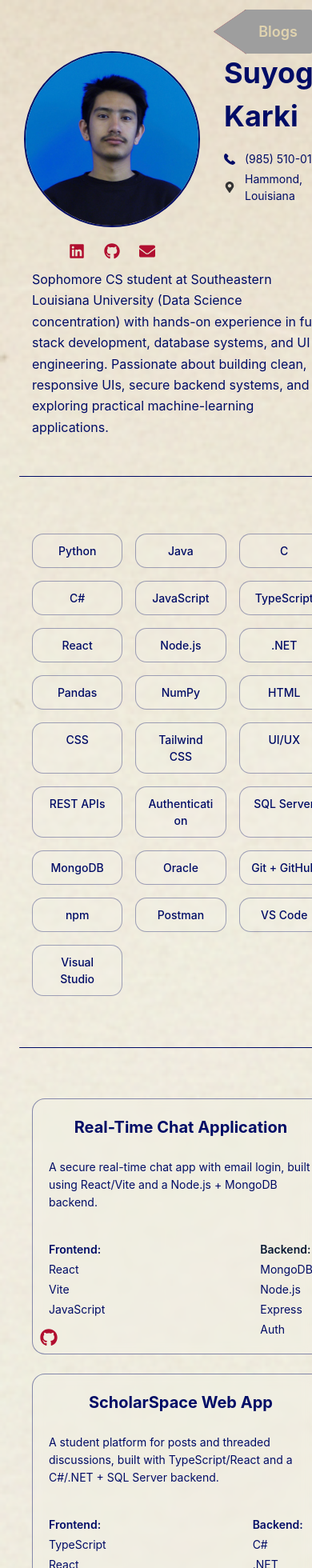
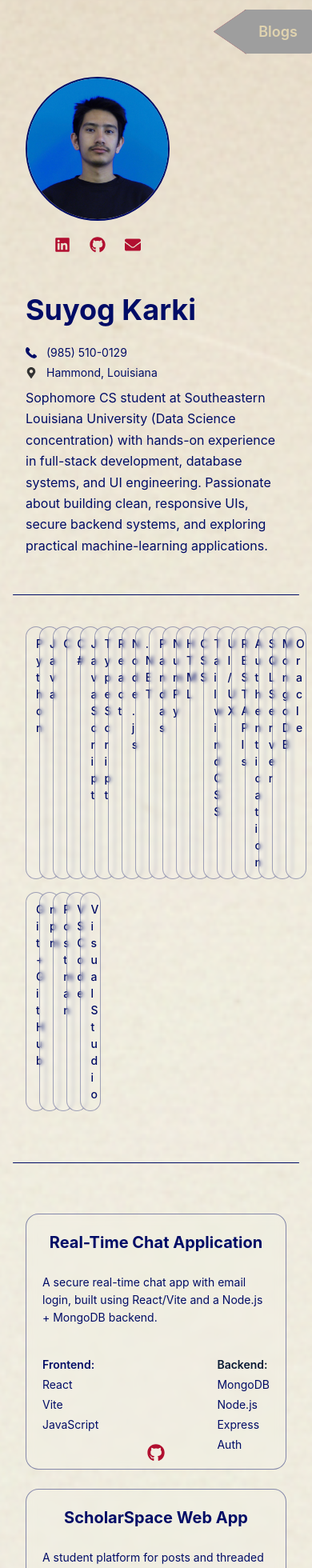
Before and after one commit to KARKI2004/portfolio, a React (Vite) app: page / in a window 390 px wide. Shown: the top 1960 px of the page at 80% size. Built offline with nearby package versions, Linux system fonts and the light colour scheme; grey boxes are pictures that could not be loaded.

Commit message:
fixed mobile preview.

```diff
--- a/src/components/Footer.tsx
+++ b/src/components/Footer.tsx
@@ -56,10 +56,12 @@ export default function Footer() {
   return (
     <Box
       position="absolute"
-      right="-20"
+      right={{ base: 0, md: "-20" }}
       bottom="0"
       w={{ base: "240px", md: "300px" }}
       h={{ base: "140px", md: "170px" }}
+      maxW="100vw"
+      overflow="hidden"
       zIndex={20}
       opacity={show ? 1 : 0}
       pointerEvents="none"
--- a/src/layout/Layout.tsx
+++ b/src/layout/Layout.tsx
@@ -23,7 +23,7 @@ export default function Layout({ children }: Props) {
   }, []);
 
   return (
-    <Box display="flex">
+    <Box display="flex" overflowX="hidden" maxW="100vw">
       <Spine />
       <Box
         as="button"
@@ -82,6 +82,7 @@ export default function Layout({ children }: Props) {
       <Box
         flex="1"
         ml={{ base: "0", md: "225px" }}
+        minW={0}
         display="flex"
         flexDirection="column"
         bgImage="url('/assets/Paper_bg.png')"
@@ -92,7 +93,7 @@ export default function Layout({ children }: Props) {
       >
         <Box
           as="main"
-          px={["6", "16"]}
+          px={{ base: 4, sm: 6, md: 16 }}
           py="24"
           w="100%"
           minH="100%"
--- a/src/pages/Blog.tsx
+++ b/src/pages/Blog.tsx
@@ -57,6 +57,8 @@ export default function Blog() {
   return (
     <Box
       minH="100vh"
+      mx="auto"
+      maxW={{ base: "680px", md: "100%" }}
       bgImage="url('/assets/Paper_bg.png')"
       bgSize="cover"
       bgRepeat="repeat"
@@ -128,7 +130,7 @@ export default function Blog() {
           Reflections on code, design, and the craft of building thoughtful software.
         </Text>
 
-        <SimpleGrid columns={{ base: 1, md: 2, lg: 3 }} spacing={12} w="100%">
+        <SimpleGrid columns={{ base: 1, md: 2, lg: 3 }} spacing={12} w="100%" minChildWidth="0">
           {BLOGS.map((blog) => (
             <Box
               key={blog.slug}
--- a/src/pages/BlogPage.tsx
+++ b/src/pages/BlogPage.tsx
@@ -19,6 +19,8 @@ export default function BlogPage() {
   return (
     <Box
       minH="100vh"
+      mx="auto"
+      maxW={{ base: "680px", md: "100%" }}
       bgImage="url('/assets/Paper_bg.png')"
       bgSize="cover"
       bgRepeat="repeat"
@@ -123,8 +125,9 @@ export default function BlogPage() {
         maxW="1200px"
         mx="auto"
         pt={{ base: "160px", md: "120px" }}
-        pl={{ base: "24px", md: "80px" }}
-        pr={{ base: "2px", md: "40px" }}
+        px={{ base: 4, md: 0 }}
+        pl={{ md: "80px" }}
+        pr={{ md: "40px" }}
         spacing={8}
         align="stretch"
       >
@@ -151,16 +154,20 @@ export default function BlogPage() {
           <Box mt={12} w="100%" h="0.1px" bg="#000C66" borderRadius="20px" />
         </VStack>
 
-        <SimpleGrid columns={{ base: 1, md: 2 }} spacing={10} alignItems="flex-start">
-          <VStack align="flex-start" spacing={5}>
+        <SimpleGrid
+          columns={{ base: 1, md: 2 }}
+          spacing={10}
+          alignItems="flex-start"
+          minChildWidth="0"
+        >          <VStack align="flex-start" spacing={5}>
             <Box
-              w="350px"
+              w="100%"
+              maxW="350px"
               h="200px"
               bg="gray.300"
               border="1px solid #000C66"
               borderRadius={7}
             />
-
             <Text>
               Some of my best work has come from projects with the tightest
               constraints. Here’s why limitations are not obstacles, but
--- a/src/sections/About.tsx
+++ b/src/sections/About.tsx
@@ -12,12 +12,13 @@ export default function About() {
       pt={0}
       pb={10}
       position="relative"
-      top={-8}
+      top={{ base: 0, lg: -8 }}
     >
 
       <HStack
         w="100%"
         align="flex-start"
+        flexDirection={{ base: "column", lg: "row" }}
         px={{ base: 4, lg: 10, xl: 16 }}
         spacing={{ base: 10, lg: 22, xl: 36 }}
       >
@@ -25,16 +26,15 @@ export default function About() {
         <VStack
           align="center"
           spacing={4}
-          minW={{ base: "200px", lg: "210px" }}
-          ml={{ lg: "-19px" }}
-          mt={{ lg: "-22px" }}
-
+          minW={{ base: "auto", lg: "210px" }}
+          ml={{ base: 0, lg: "-19px" }}
+          mt={{ base: 0, lg: "-22px" }}
         >
 
           <Avatar
             src="/assets/Profile.jpg"
             name="Suyog Karki"
-            boxSize={{ base: "220px", lg: "190px", xl: "180px" }}
+            boxSize={{ base: "180px", lg: "190px", xl: "180px" }}
             border="2px solid #000C66"
             borderRadius="full"
           />
--- a/src/sections/Projects.tsx
+++ b/src/sections/Projects.tsx
@@ -6,7 +6,16 @@ export default function Projects() {
   const [showVideo, setShowVideo] = useState(false);
   return (
     <>
-      <Box id="projects" w="100%" pl={{ base: 4, lg: 10, xl: 16 }} pr={{ base: 4, lg: 10, xl: 16 }} mt={16} pb={16}>
+      <Box
+        id="projects"
+        w="100%"
+        mx="auto"
+        maxW={{ base: "680px", md: "100%" }}
+        pl={{ base: 4, lg: 10, xl: 16 }}
+        pr={{ base: 4, lg: 10, xl: 16 }}
+        mt={16}
+        pb={16}
+      >
         <SimpleGrid columns={{ base: 1, md: 2 }} spacing={6} w="100%">
           <Box
             bg="rgba(255,255,255,0.1)"
@@ -64,6 +73,7 @@ export default function Projects() {
               fontSize="22px"
               position="absolute"
               bottom="0"
+              left="50%"
               transform="translateX(-50%)"
               _hover={{ color: "#000C66", transform: "translateX(-50%) scale(1.3)" }}
             />
@@ -157,7 +167,6 @@ export default function Projects() {
           </Box>
         </Box>
       )}
-
     </>
   );
 }
--- a/src/sections/Skills.tsx
+++ b/src/sections/Skills.tsx
@@ -22,17 +22,20 @@ export default function Skills() {
       <Box
         id="skills"
         w="100%"
-
+        mx="auto"
+        maxW={{ base: "680px", md: "100%" }}
         pl={{ base: 4, lg: 10, xl: 16 }}
         pr={{ base: 4, lg: 10, xl: 16 }}
         pt={{ base: 0, lg: 0 }}
         pb={20}
         mt={{ base: 0, lg: -3 }}
       >
+
         <SimpleGrid
-          columns={{ base: 3, md: 3, xl: 6 }}
+          columns={{ base: 3, sm: 3, xl: 6 }}
           spacing={4}
           w="100%"
+          minChildWidth="0"
         >
           {skills.map((skill) => (
             <Box
```
